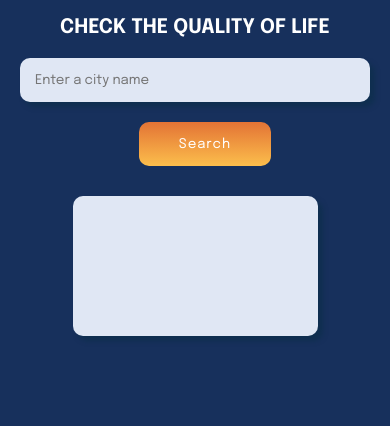
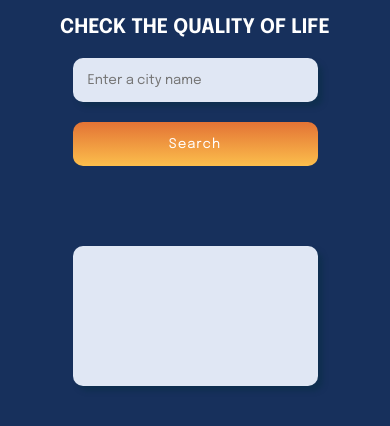
Before and after one commit to GiorgiaAmato/city-quality-life, a plain HTML site: page index.html in a window 390 px wide. Shown: the part 96-522 px from the top of the page. Drawn offline with Linux system fonts and the light colour scheme.

Commit message:
alignment

```diff
--- a/index.html
+++ b/index.html
@@ -15,12 +15,12 @@
     <div class="page-container">
         <h1>City Life Quality</h1>
         <h3>Check the quality of life</h3>
-
+        <div class="container">
             <div class="input">
                 <input type="text" id="city-input" placeholder="Enter a city name" autofocus>
                 <button id="btnSearch"> Search </button>
             </div>
-        <div class="container">
+
                 <div class="city">
                     <p class="city_name"></p>
                     <p class="city_score"></p>
--- a/style.css
+++ b/style.css
@@ -11,13 +11,17 @@ h1 {display: block; color: #35A4E3; font-weight: 700; text-align: center;padding
 h2 {font-weight: 500; padding: 10px;}
 h3 {color: #fff; text-align: center; font-size: 20px; text-transform: uppercase; padding: 20px 0; }
 li {list-style-type: none;}
+.input {display: flex; width: 70%; text-align: center;}
 
-.input {text-align: center;}
+.container {
+    display: flex;
+    align-items: center;
+    flex-direction: column;
+}
 
 input[type="text"] {
-    min-width: 50%;
-    width: auto;
-    height: auto;
+    width: 90%;
+    display: block;
     border-radius: 10px;
     border: none;
     outline: none;
@@ -46,12 +50,7 @@ input[type="text"]:placeholder-shown {font-family: 'Epilogue', sans-serif;}
 
 #btnSearch:hover {transform: scale(1.05);}
 
-.container {
-    display: flex;
-    justify-content: center;
-    align-items: center;
-    flex-direction: column;
-}
+
 
 .city {
     background-color: #E0E7F4;
@@ -89,12 +88,10 @@ input[type="text"]:placeholder-shown {font-family: 'Epilogue', sans-serif;}
 
 @media (max-width: 768px) {
     .page-container{padding: 20px;}
-
-    input[type="text"] {
-        width: 100%;
-        margin-bottom: 20px;
-    }
+    .input {display: block;}
+    input[type="text"] {width: 100%; margin-bottom: 20px; }
     .city_description {padding: 10px;}
+    #btnSearch{margin: 0; width: 100%;margin-bottom: 50px;}
     #category-list {width: 80%; margin: 0; padding: 10px;} #score-bar {width: 20%; margin: 0; padding: 10px;}
     #score-bar li {width: 100%;}
 }
```
Lines whose indentation alone changed are shown as unchanged.
